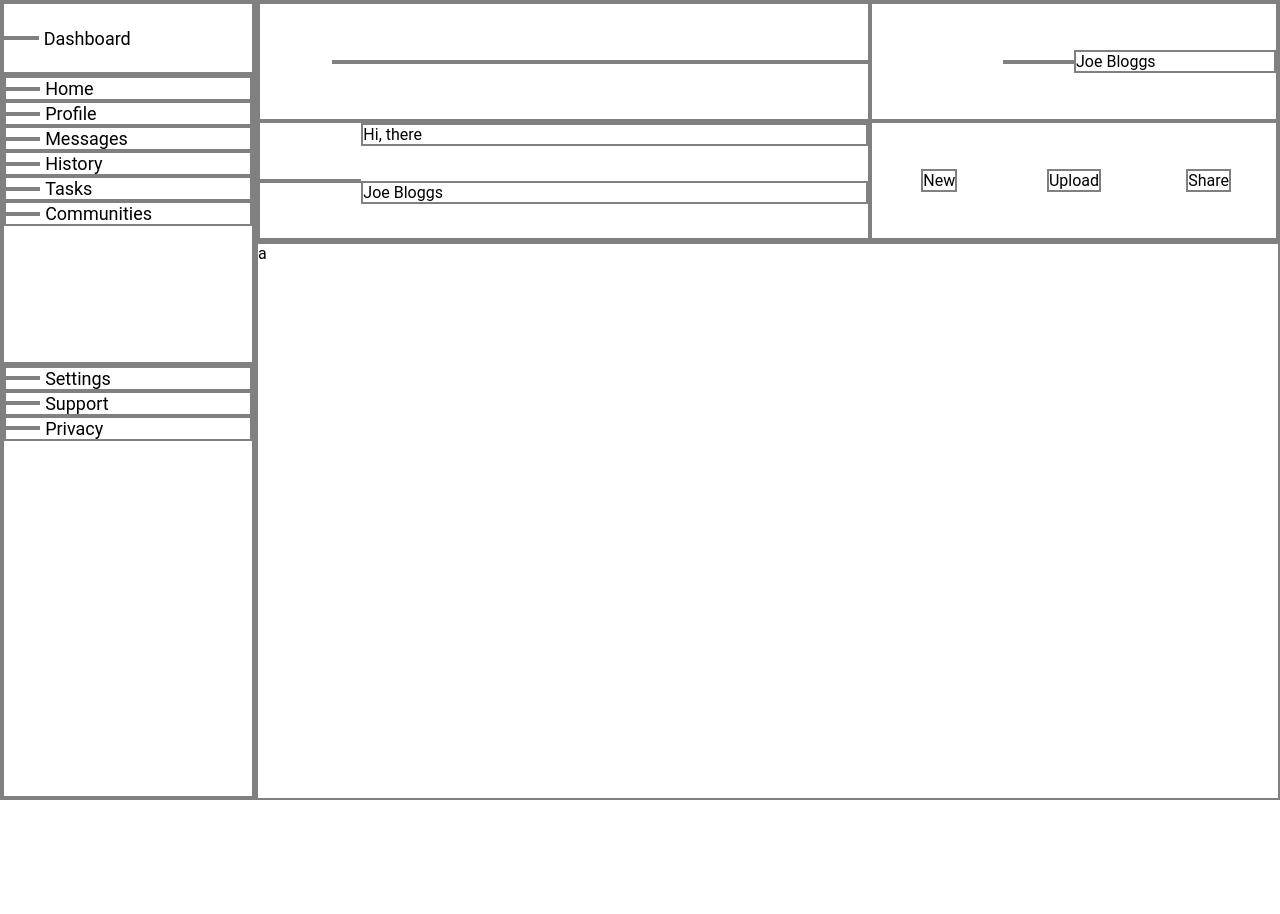
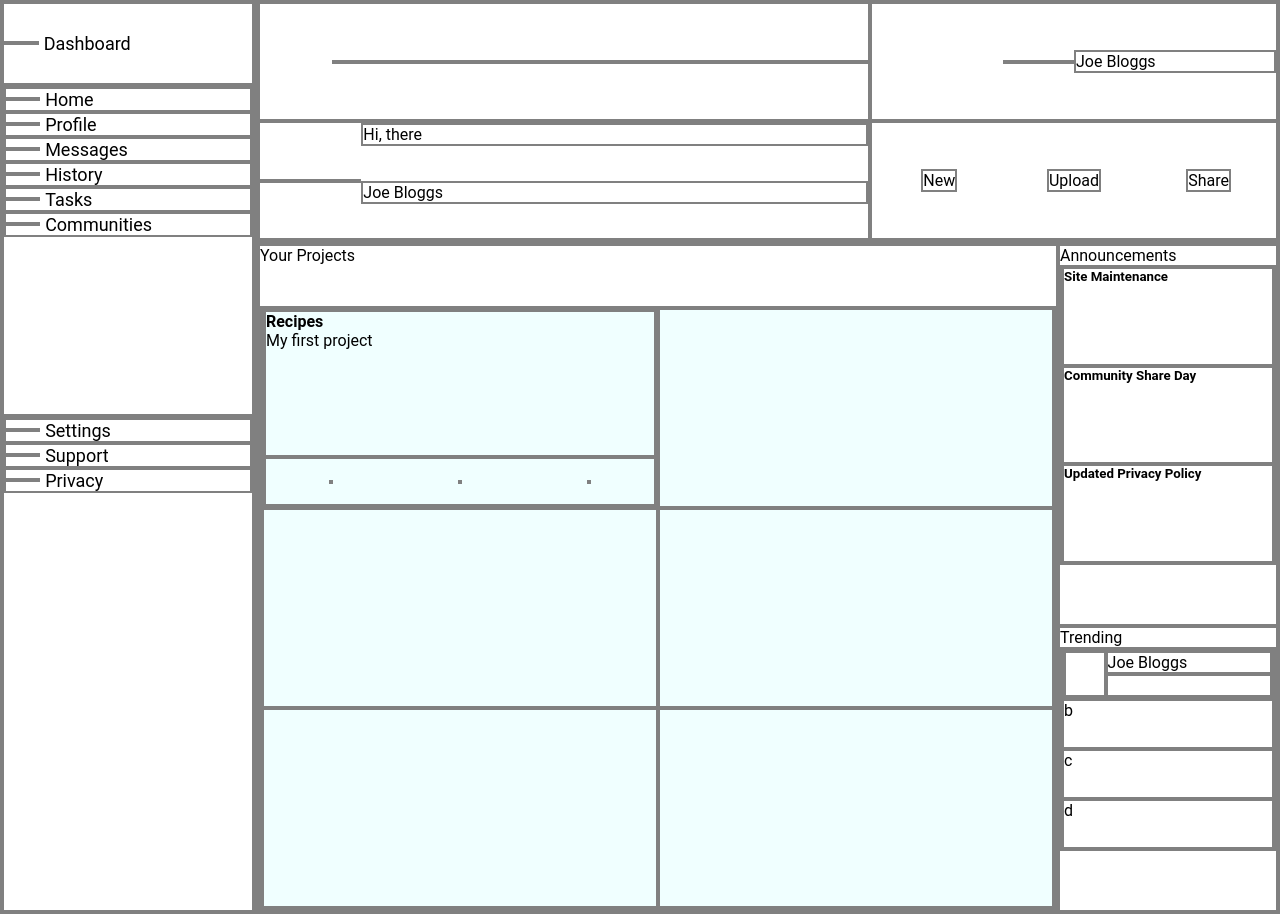
Before and after one commit to hmzCh/admin-dashboard, a plain HTML site: page index.html in a window 1280 px wide. Before the commit the page ends 800 px from the top, so only its background shows below. Drawn offline with Linux system fonts and the light colour scheme.

Commit message:
Position main content elements

```diff
--- a/index.html
+++ b/index.html
@@ -59,7 +59,60 @@
 
     <div id="main-content">
 
-        a
+        <div id="your-projects">Your Projects
+            <div id="cards">
+                <div class="card">
+                    <div id="text">
+                        <h4>Recipes</h4>
+                        <p>My first project</p>
+                    </div>
+                    <div id="icons">
+                            <div></div>
+                            <div></div>
+                            <div></div>
+                    </div>
+                </div>
+                <div class="card"></div>
+                <div class="card"></div>
+                <div class="card"></div>
+                <div class="card"></div>
+                <div class="card"></div>
+            </div>
+        </div>
+
+        <div id="announcements">Announcements
+
+            <div id="announcements-box">
+                <div>
+                    <h5>Site Maintenance</h5>
+                    <p></p>
+                </div>
+                <div>
+                    <h5>Community Share Day</h5>
+                    <p></p>
+                </div>
+                <div>
+                    <h5>Updated Privacy Policy</h5>
+                    <p></p>
+                </div>
+            </div>
+
+        </div>
+
+        <div id="trending">Trending
+
+            <div id="trending-box">
+                <div class="profile-preview">
+                    <div class="user-picture"></div>
+                    <div class="user-name">Joe Bloggs</div>
+                    <div id="user-bio"></div>
+                </div>
+                <div class="profile-preview">b</div>
+                <div class="profile-preview">c</div>
+                <div class="profile-preview">d</div>
+            </div>
+
+        </div>
 
     </div>
 
--- a/styles.css
+++ b/styles.css
@@ -70,7 +70,7 @@ div {
     font-size: large;
 }
 
-    #sidebar div div, #sidebar #dashboard-heading{
+    #sidebar div div, #sidebar #dashboard-heading {
         display: grid;
         grid-template-columns: 1fr 6fr;
         align-items: center;
@@ -78,5 +78,60 @@ div {
     }
 
 #main-content {
+    display: grid;
+    grid-template-columns: 800px 1fr;
 
 }
+
+    #main-content #your-projects {
+        grid-row: 1/3;
+
+        display: grid;
+        grid-template-rows: 1fr 10fr;
+    }
+
+        #main-content #your-projects #cards {
+            display: grid;
+            grid-template-columns: repeat(auto-fit, 396px);
+        }
+
+            #main-content #your-projects #cards .card {
+                height: 200px;
+                background-color: azure;
+
+                display: grid;
+                grid-template-rows: 3fr 1fr;
+            }
+
+                #main-content #your-projects #cards .card #icons{
+                    display: grid;
+                    grid-template-columns: repeat(3, 1fr);
+                    place-items: center;
+                }
+
+    #main-content #announcements #announcements-box{
+        /* align-self: stretch; */
+
+        display: grid;
+        grid-template-rows: repeat(3, 1fr);
+        height: 300px;
+    }
+
+        #main-content #announcements #announcements-box div p {
+            text-overflow: ellipsis;
+        }
+
+    #main-content #trending #trending-box{
+        display: grid;
+        grid-template-rows: repeat(4, 1fr);
+    }
+
+        #main-content #trending #trending-box .profile-preview{
+            display: grid;
+            grid-template-columns: 1fr 4fr;
+            grid-template-rows: 1fr 1fr;
+        }
+
+        #main-content #trending #trending-box .profile-preview .user-picture{
+            grid-row: 1/3;
+        }
```
